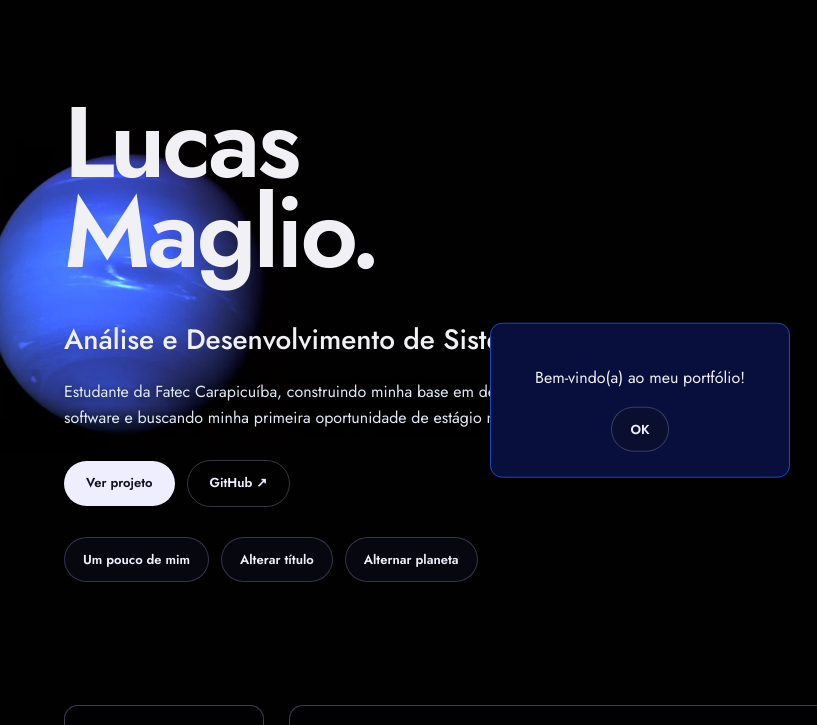
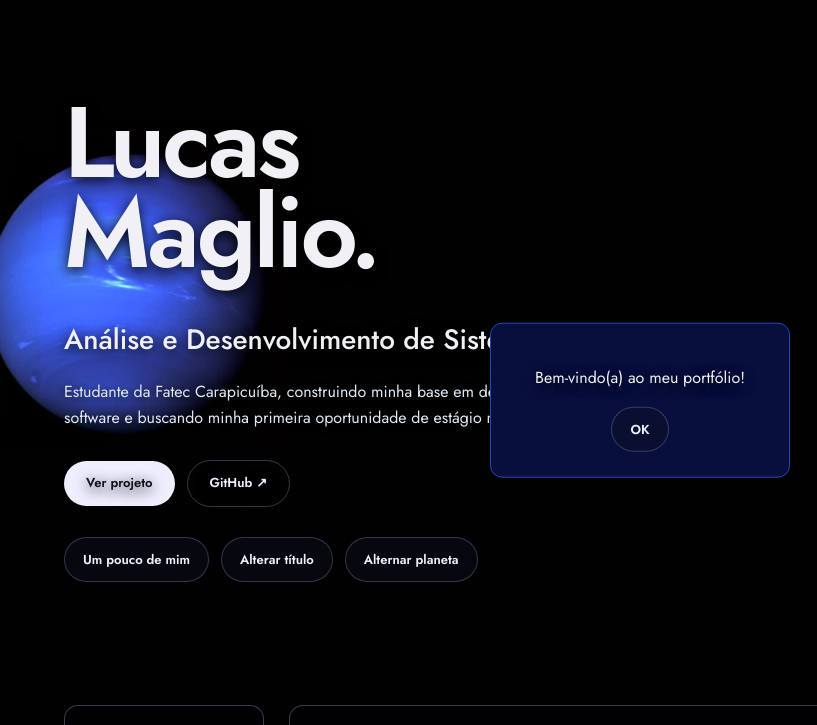
Before and after one commit to 1lucasmaglio/portfolio-web, a plain HTML site: page docs/index.html in a window 1280 px wide. Shown: the top 725 px of the page, 0-817 px from the left. Drawn offline with Linux system fonts and the light colour scheme.

Commit message:
Update style.css

```diff
--- a/docs/css/style.css
+++ b/docs/css/style.css
@@ -14,6 +14,7 @@ body {
   position: relative;
   isolation: isolate;
   margin: 0;
+  text-shadow: 0 3px 14px rgba(0, 0, 0, 1);
 
   background-color: #090a10;
   background-image: url("../imagens/neptune.png");
```
